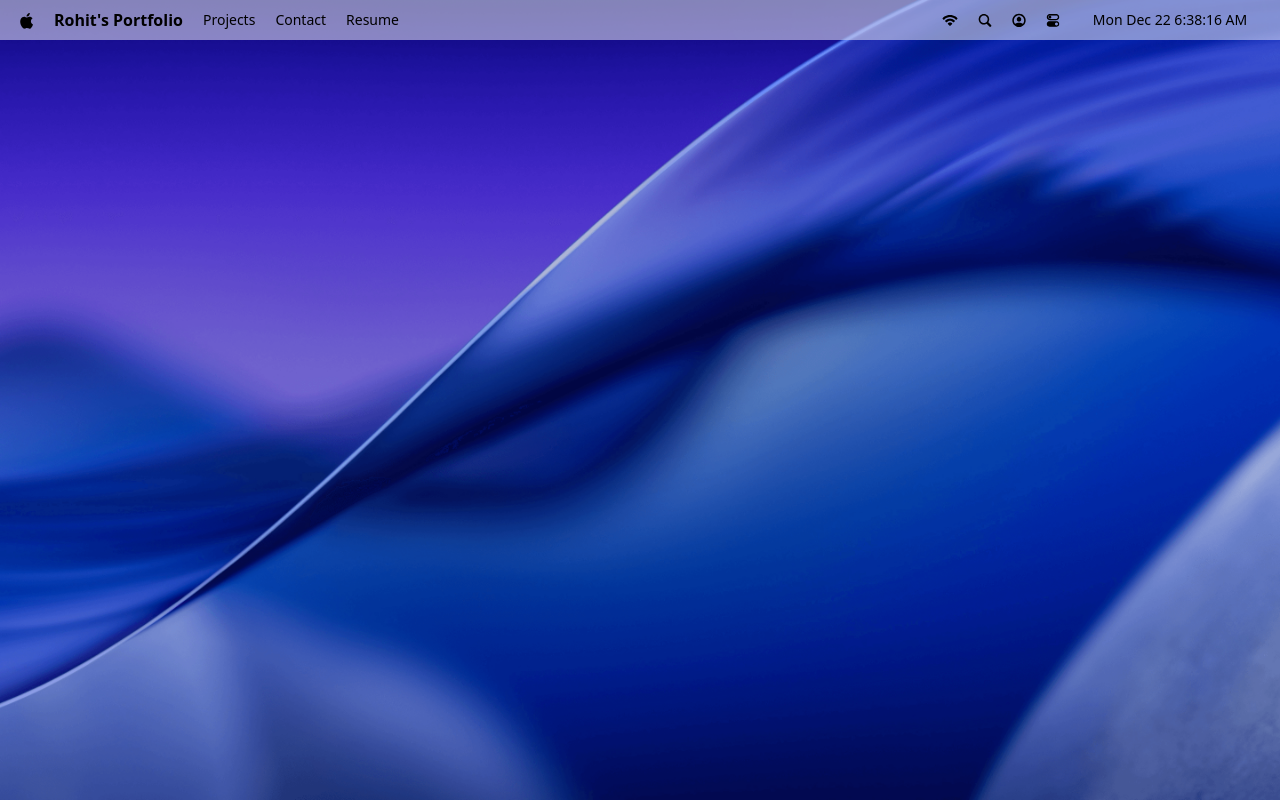
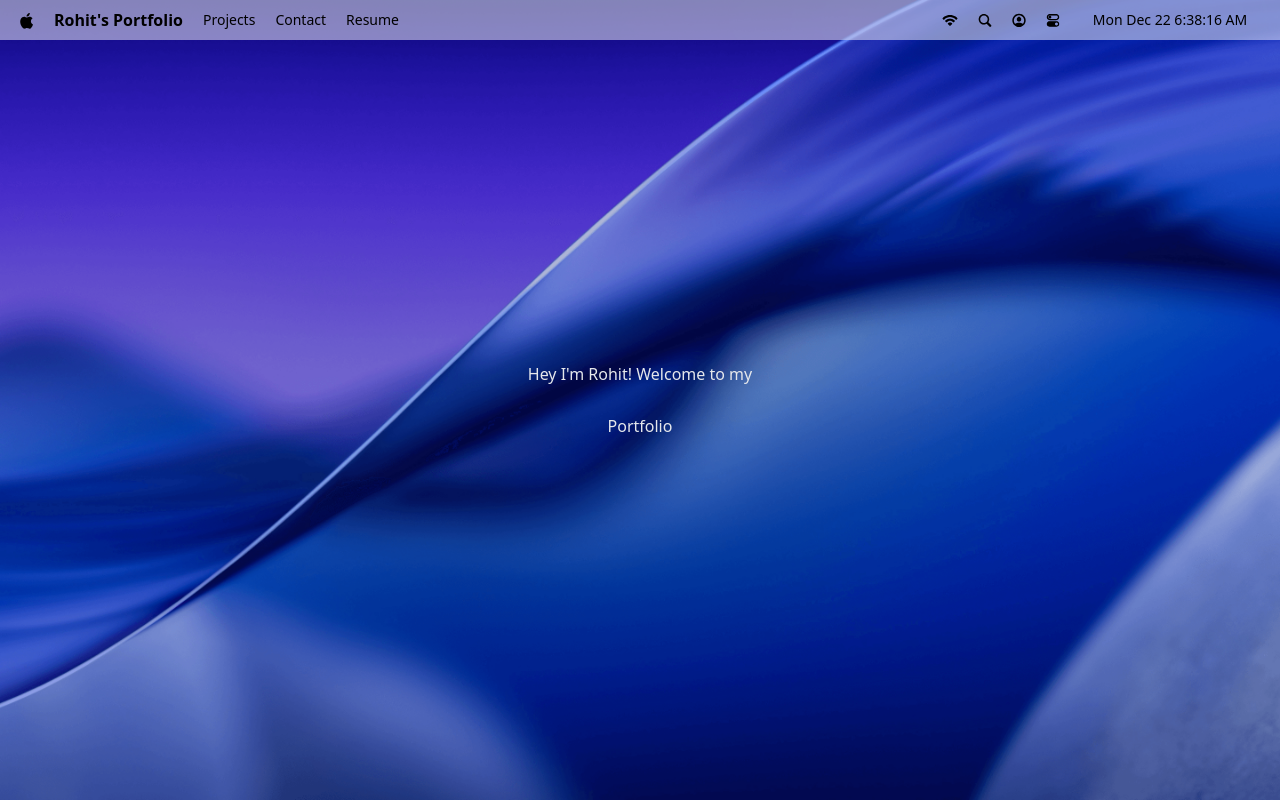
Before and after one commit to RohitS0612/MacOs_Portfolio, a React (Vite) app: page / in a window 1280 px wide. Built offline with nearby package versions, Linux system fonts and the light colour scheme; a web font is replaced by a local one.

Commit message:
file upload

```diff
--- a/package.json
+++ b/package.json
@@ -10,10 +10,14 @@
     "preview": "vite preview"
   },
   "dependencies": {
+    "@gsap/react": "^2.1.2",
     "@tailwindcss/vite": "^4.1.18",
     "dayjs": "^1.11.19",
+    "gsap": "^3.14.2",
+    "lucide-react": "^0.562.0",
     "react": "^19.2.0",
     "react-dom": "^19.2.0",
+    "src": "^1.1.2",
     "tailwindcss": "^4.1.18"
   },
   "devDependencies": {
--- a/src/App.jsx
+++ b/src/App.jsx
@@ -1,10 +1,12 @@
 import Navbar from "./components/Navbar.jsx";
+import Welcome from "./components/Welcome.jsx";
 
 function App() {
 
   return (
     <main>
       <Navbar/>
+        <Welcome/>
     </main>
   )
 }
--- /dev/null
+++ b/src/components/Welcome.jsx
@@ -0,0 +1,24 @@
+import {useRef} from "react";
+
+const renderText = (text, className, baseWeight = 400) =>{
+    return [...text].map((char, i) => (
+        <span key={i} className={className} style={{ fontWeight: baseWeight }} >{char}
+
+        </span>
+    ))
+}
+const Welcome = () => {
+
+    const titleRef = useRef(null);
+    const subTitle = useRef();
+    return (
+        <section id="welcome">
+            <p ref={subTitle}>Hey I'm Rohit! Welcome to my </p>
+            <h1 ref={titleRef} className="mt-7">Portfolio</h1>
+            <div className="small-screen">
+                <p>This Portfolio is designed for desktop/tablet screens only.</p>
+            </div>
+        </section>
+    );
+}
+export default Welcome;
--- /dev/null
+++ b/src/components/index.js
@@ -0,0 +1,4 @@
+import Navbar from "#components/Navbar.jsx";
+import Welcome from "#components/Welcome.jsx";
+
+export { Navbar, Welcome };
```
Also changed, not shown: 1 other file (tests, documents, lock files or other folders).
